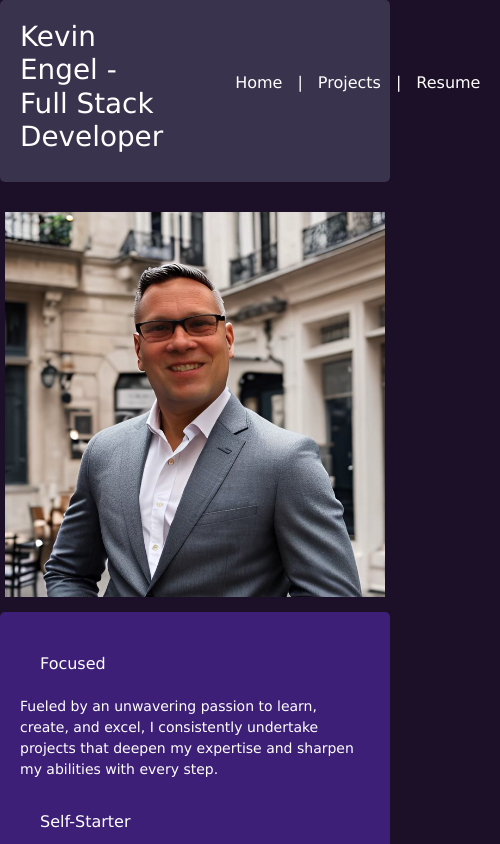
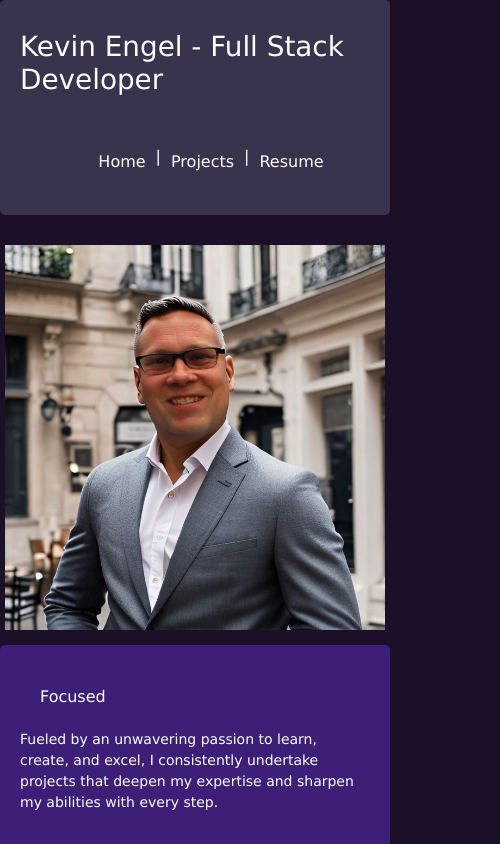
Before and after one commit to Froboz67/6-Portfolio, a Vue app: page / in a window 390 px wide. Shown: the top 844 px of the page, 500 px wide, since content can reach past the window. Built offline with nearby package versions, Linux system fonts and the light colour scheme.

Commit message:
fixed display

```diff
--- a/src/App.vue
+++ b/src/App.vue
@@ -62,8 +62,26 @@ header {
   max-height: 100vh;
   display: flex;
   justify-content: space-between;
-  align-items: center;
+  /* align-items: center; */
   background-color: #3a334d;
   border-radius: 5px;
 }
+
+@media (max-width: 800px) {
+  header {
+    padding-top: 10px;
+    flex-direction: column;
+    align-items: center;
+  }
+  nav {
+    padding-top: 10;
+  }
+  nav ul {
+    flex-direction: row;
+    gap: 10px;
+  }
+  nav li {
+    margin: 5px 0;
+  }
+}
 </style>
```
